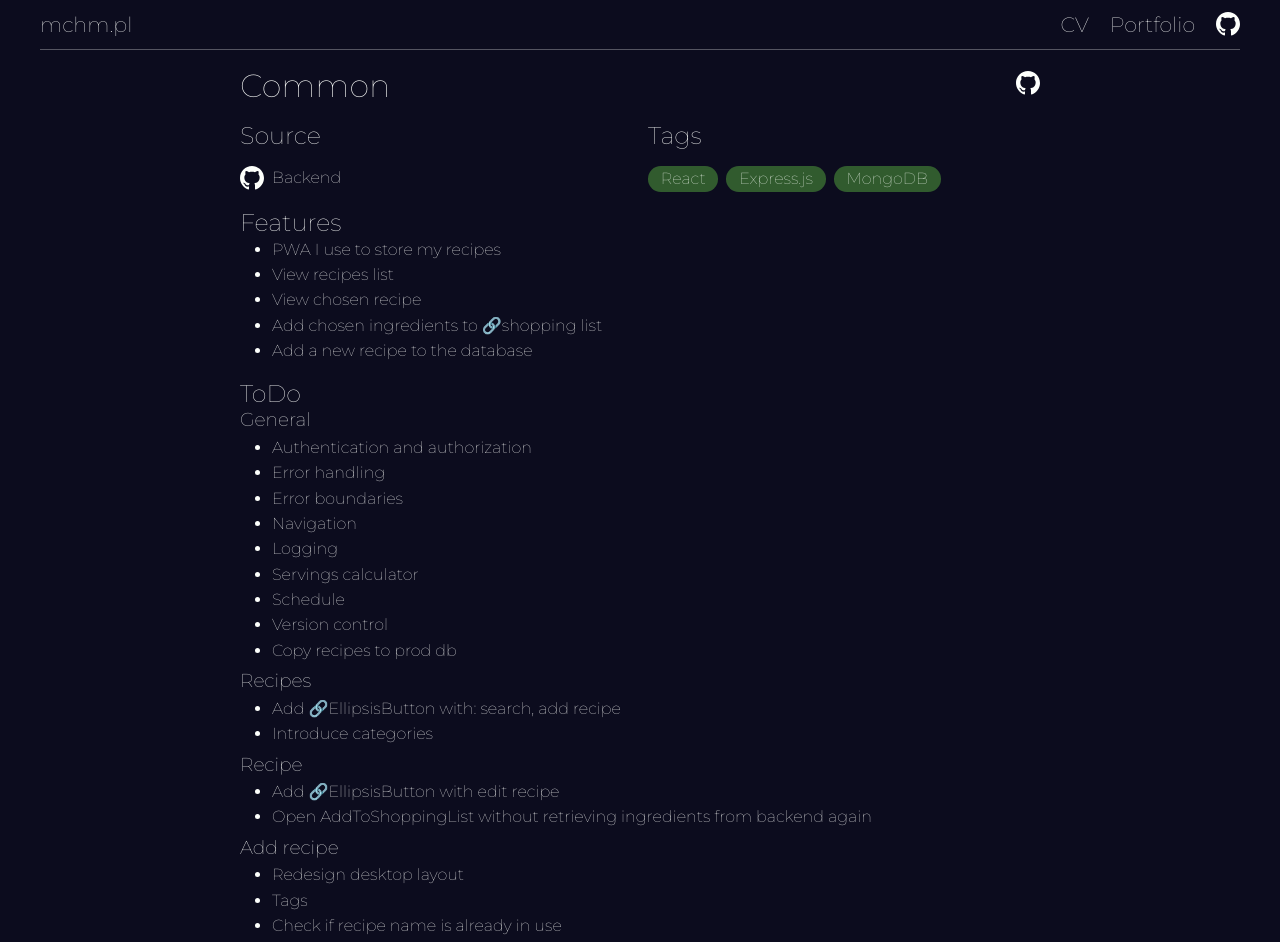
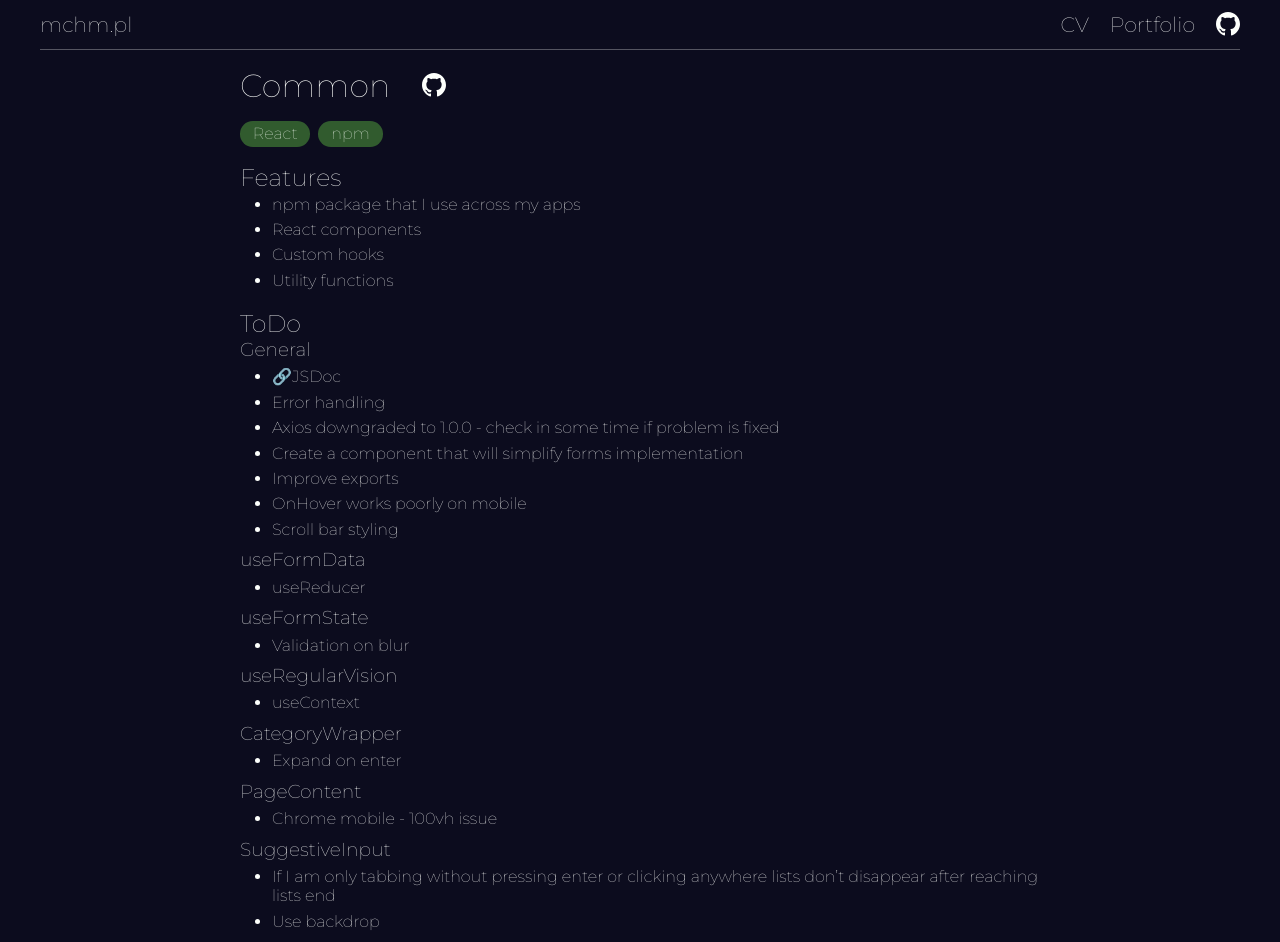
Before and after one commit to m-chmielewski/home-frontend, a React (Create React App) app: page /portfolio/common in a window 1280 px wide. Shown: the top 942 px of the page. Built offline with nearby package versions, Linux system fonts and the light colour scheme.

Commit message:
Common page added

```diff
--- a/src/Pages/Portfolio.js
+++ b/src/Pages/Portfolio.js
@@ -9,6 +9,7 @@ const Portfolio = () => {
    <h1>Portfolio</h1>
    <h2>MERN</h2>
    <Button href="/portfolio/chefin">Chefin</Button>
+   <Button href="/portfolio/common">Common</Button>
    <Button href="/portfolio/shoppin">Shoppin</Button>
    <h2>Scripts</h2>
    <Button href="/portfolio/release/">release.sh</Button>
--- a/src/Pages/Portfolio/Common.js
+++ b/src/Pages/Portfolio/Common.js
@@ -9,7 +9,10 @@ import PageContent from "../../CommonElements/PageContent";
 const Common = () => {
  return (
   <PageContent className="portfolio-item-page">
-   <div className="heading-wrapper">
+   <div
+    className="heading-wrapper"
+    style={{ justifyContent: "flex-start", gap: "2rem" }}
+   >
     <h1>Common</h1>
     <a
      href="https://github.com/m-chmielewski/common"
@@ -22,102 +25,56 @@ const Common = () => {
      />
     </a>
    </div>
-   <div className="columns-wrapper">
-    <div>
-     <h2>Source</h2>
-     <div className="source-wrapper">
-      <a
-       href="https://github.com/m-chmielewski/chefin-backend"
-       target="_blank"
-       rel="noreferrer"
-      >
-       <img
-        alt="See on GitHub"
-        src={gh}
-       ></img>
-       <span>Backend</span>
-      </a>
-     </div>
-    </div>
-    <div>
-     <h2>Tags</h2>
-     <div className="tags-wrapper">
-      <div>React</div>
-      <div>Express.js</div>
-      <div>MongoDB</div>
-     </div>
-    </div>
+   <div className="tags-wrapper">
+    <div>React</div>
+    <div>npm</div>
    </div>
    <div>
     <h2>Features</h2>
     <ul>
-     <li>PWA I use to store my recipes</li>
-     <li>View recipes list</li>
-     <li>View chosen recipe</li>
-     <li>
-      Add chosen ingredients to{" "}
-      <a
-       href="https://mchm.pl/portfolio/shoppin/"
-       target="_blank"
-       rel="noreferrer"
-      >
-       🔗shopping list
-      </a>
-     </li>
-     <li>Add a new recipe to the database</li>
+     <li>npm package that I use across my apps</li>
+     <li>React components</li>
+     <li>Custom hooks</li>
+     <li>Utility functions</li>
     </ul>
    </div>
    <div>
     <h2>ToDo</h2>
     <ul>
      <h3 style={{ marginTop: "0rem" }}>General</h3>
-     <li>Authentication and authorization</li>
-     <li>Error handling</li>
-     <li>Error boundaries</li>
-     <li>Navigation</li>
-     <li>Logging</li>
-     <li>Servings calculator</li>
-     <li>Schedule</li>
-     <li>Version control</li>
-     <li>Copy recipes to prod db</li>
-     <h3>Recipes</h3>
      <li>
-      Add{" "}
       <a
-       href="https://github.com/m-chmielewski/common/blob/main/src/lib/Components/EllipsisButton.js"
+       href="https://jsdoc.app"
        target="_blank"
        rel="noreferrer"
       >
-       🔗EllipsisButton
-      </a>{" "}
-      with: search, add recipe
+       🔗JSDoc
+      </a>
      </li>
-     <li>Introduce categories</li>
-     <h3>Recipe</h3>
+     <li>Error handling</li>
+     <li>Axios downgraded to 1.0.0 - check in some time if problem is fixed</li>
+     <li>Create a component that will simplify forms implementation</li>
+     <li>Improve exports</li>
+     <li>OnHover works poorly on mobile</li>
+     <li>Scroll bar styling</li>
+     <h3>useFormData</h3>
+     <li>useReducer</li>
+     <h3>useFormState</h3>
+     <li>Validation on blur</li>
+     <h3>useRegularVision</h3>
+     <li>useContext</li>
+     <h3>CategoryWrapper</h3>
+     <li>Expand on enter</li>
+     <h3>PageContent</h3>
+     <li>Chrome mobile - 100vh issue</li>
+     <h3>SuggestiveInput</h3>
      <li>
-      Add{" "}
-      <a
-       href="https://github.com/m-chmielewski/common/blob/main/src/lib/Components/EllipsisButton.js"
-       target="_blank"
-       rel="noreferrer"
-      >
-       🔗EllipsisButton
-      </a>{" "}
-      with edit recipe
+      If I am only tabbing without pressing enter or clicking anywhere lists
+      don’t disappear after reaching lists end
      </li>
-     <li>
-      Open AddToShoppingList without retrieving ingredients from backend again
-     </li>
-     <h3>Add recipe</h3>
-     <li>Redesign desktop layout</li>
-     <li>Tags</li>
-     <li>Check if recipe name is already in use</li>
-     <li>Create products that are not yet in db</li>
-     <li>Scrolling to new row logic is sloppy</li>
-     <li>DropdownsHandle logic is sloppy</li>
-     <li>
-      On submit scroll to top of the screen and focus on recipe name field
-     </li>
+     <li>Use backdrop</li>
+     <h3>SubmitSection</h3>
+     <li>Replace form alert with some modal appearing as floating element</li>
     </ul>
    </div>
   </PageContent>
--- a/src/Pages/Portfolio/PortfolioItemPage.css
+++ b/src/Pages/Portfolio/PortfolioItemPage.css
@@ -4,6 +4,12 @@
  align-items: center;
  flex-wrap: wrap;
  gap: 0.5rem;
+}
+
+.portfolio-item-page .heading-wrapper a {
+ display: flex;
+ justify-content: center;
+ align-items: center;
 }
 
 .portfolio-item-page .columns-wrapper {
```
